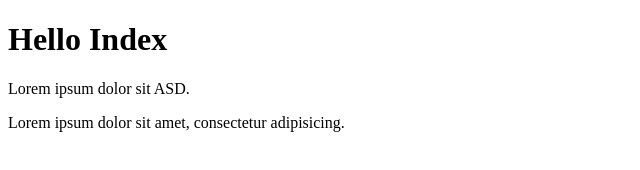
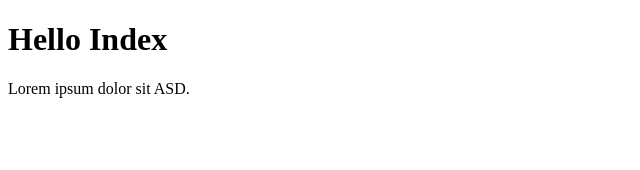
Before and after one commit to yaozhenshao/Git-GitHub-Test, a plain HTML site: page index.html in a window 1280 px wide. Shown: the whole page, without its empty margins (0-640 px from the left). Drawn offline with Linux system fonts and the light colour scheme.

Commit message:
Delete 1 line from index & user

```diff
--- a/index.html
+++ b/index.html
@@ -10,7 +10,7 @@
 <body>
     <h1>Hello Index</h1>
     <p>Lorem ipsum dolor sit ASD.</p>
-    <p>Lorem ipsum dolor sit amet, consectetur adipisicing.</p>
+
 </body>
 
 </html>
```
Also changed, not shown: user.html (+1 -1 lines).
